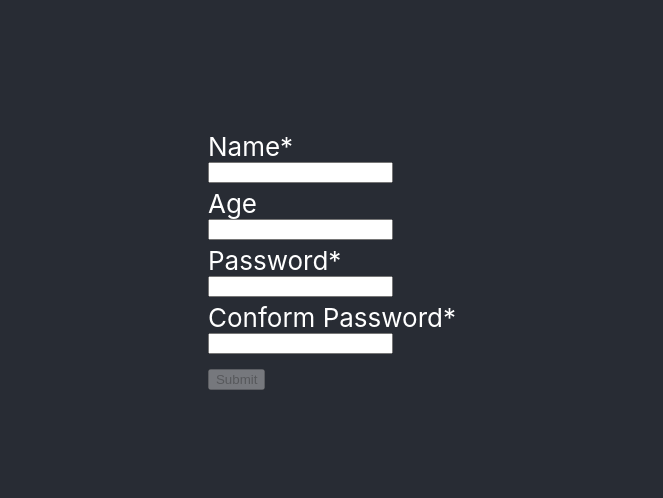
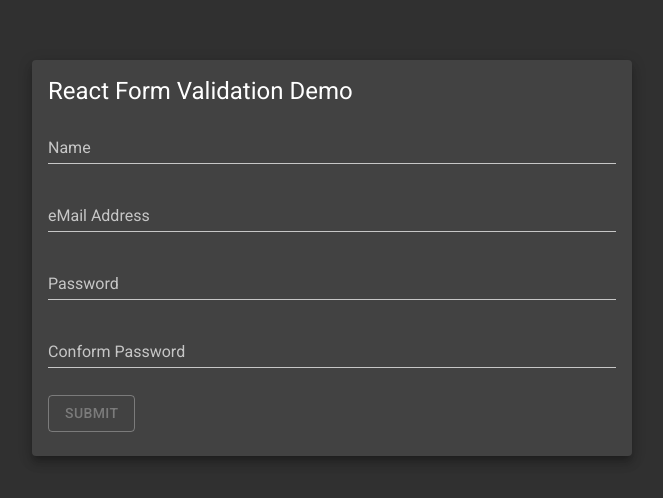
Before and after one commit to Digital-Logic/React-Form-Validator, a React (Create React App) app: page / in a window 1280 px wide. Shown: the part 142-640 px from the top of the page, without its empty margins (308-971 px from the left). Built offline with nearby package versions, Linux system fonts and the light colour scheme.

Commit message:
Working Demo

```diff
--- /dev/null
+++ b/jsconfig.json
@@ -0,0 +1,5 @@
+{
+    "compilerOptions": {
+        "target": "es2018"
+    }
+}
--- a/src/App.css
+++ /dev/null
@@ -1,28 +0,0 @@
-.App-logo {
-  animation: App-logo-spin infinite 20s linear;
-  height: 40vmin;
-}
-
-.App-header {
-  background-color: #282c34;
-  min-height: 100vh;
-  display: flex;
-  flex-direction: column;
-  align-items: center;
-  justify-content: center;
-  font-size: calc(10px + 2vmin);
-  color: white;
-}
-
-.App-link {
-  color: #61dafb;
-}
-
-@keyframes App-logo-spin {
-  from {
-    transform: rotate(0deg);
-  }
-  to {
-    transform: rotate(360deg);
-  }
-}
--- a/src/App.js
+++ b/src/App.js
@@ -1,17 +1,97 @@
 import React, { Component } from 'react';
-import './App.css';
-import BasicForm from './Components/BasicForm';
+import FormDemo from './demo/FormDemo';
+import Grid from '@material-ui/core/Grid';
+import Card from '@material-ui/core/Card';
+import Typography from '@material-ui/core/Typography';
+import CardContent from '@material-ui/core/CardContent';
+import applyTheme from './theme';
+import compose from 'recompose/compose';
+import { withStyles } from '@material-ui/core/styles';
+import PropTypes from 'prop-types';
+import Dialog from '@material-ui/core/Dialog';
+import DialogTitle from '@material-ui/core/DialogTitle';
+import DialogActions from '@material-ui/core/DialogActions';
+import DialogContent from '@material-ui/core/DialogContent';
+import List from '@material-ui/core/List';
+import ListItem from '@material-ui/core/ListItem';
+import ListItemText from '@material-ui/core/ListItemText';
+import Button from '@material-ui/core/Button';
+
+const styles = theme => ({
+    grid: {
+        minHeight: '400px',
+        height: '100vh'
+    },
+    card: {
+        maxWidth: 600
+    }
+});
 
 class App extends Component {
-  render() {
-    return (
-      <div className="App">
-        <header className="App-header">
-            <BasicForm />
-        </header>
-      </div>
-    );
-  }
+    state = {
+        openDialog: false,
+        formData: {}
+    };
+
+    onDialogClose = this.onDialogClose.bind(this);
+    onDialogClose() {
+        this.setState({
+            openDialog: false,
+            formData: {}
+        });
+    }
+
+    openDialog = this.openDialog.bind(this);
+    openDialog(formData) {
+        this.setState({
+            openDialog: true,
+            formData
+        });
+    }
+
+
+    render() {
+        const { classes } = this.props;
+
+        return (
+            <Grid className={classes.grid}
+                container justify="center" alignItems="center">
+
+                    <Card raised className={classes.card}>
+                        <CardContent>
+                            <Typography gutterBottom variant="h5">React Form Validation Demo</Typography>
+                            <FormDemo onSubmit={this.openDialog} />
+                        </CardContent>
+                    </Card>
+
+                    <Dialog open={this.state.openDialog} onClose={ this.onDialogClose }>
+                        <DialogTitle>Form Data Submited</DialogTitle>
+                        <DialogContent>
+                            <List>
+                            {
+                                Object.entries(this.state.formData).map(([key, value], index) => (
+                                    <ListItem key={index}>
+                                        <ListItemText>{`${key}: ${value}`}</ListItemText>
+                                    </ListItem>
+                                ))
+                            }
+                            </List>
+                        </DialogContent>
+                        <DialogActions>
+                            <Button onClick={this.onDialogClose}>Close</Button>
+                        </DialogActions>
+                    </Dialog>
+            </Grid>
+        );
+    }
+    static get propTypes() {
+        return {
+            classes: PropTypes.object.isRequired
+        };
+    }
 }
 
-export default App;
+export default compose (
+    applyTheme,
+    withStyles(styles)
+) (App);
--- a/src/UI/form/Input.js
+++ b/src/UI/form/Input.js
@@ -1,22 +1,41 @@
 import React from 'react';
 import PropTypes from 'prop-types';
 import withValidate from '../../validate/withValidate';
-import "./formElements.css";
+import Input from '@material-ui/core/Input';
+import InputLabel from '@material-ui/core/InputLabel';
+import FormHelperText from '@material-ui/core/FormHelperText';
+import FormControl from '@material-ui/core/FormControl';
+import { withStyles } from '@material-ui/core/styles';
+import compose from 'recompose/compose';
 
-function Input({label, onChange, value, errorMessage, ...props}) {
+
+const styles = theme => ({
+    error: {
+        color: theme.palette.error.main
+    }
+});
+
+function InputComponent({label, classes, value, onChange, errorMessage, ...props}) {
     return (
-        <label className="input-element">{ label }
-            <input onChange={ onChange } value={ value } {...props}/>
-            <span className="input-error">{ errorMessage }</span>
-        </label>
+        <FormControl fullWidth className={classes.root}>
+            <InputLabel>{ label }</InputLabel>
+            <Input value={value}
+                onChange={onChange}
+                {...props }/>
+            <FormHelperText className={classes.error}>{ errorMessage }</FormHelperText>
+        </FormControl>
     );
 }
 
-Input.propTypes = {
+InputComponent.propTypes = {
     label: PropTypes.string.isRequired,
     onChange: PropTypes.func.isRequired,
     value: PropTypes.string.isRequired,
-    errorMessage: PropTypes.string
-}
+    errorMessage: PropTypes.string,
+    classes: PropTypes.object.isRequired
+};
 
-export default withValidate(Input);
+export default compose(
+    withStyles(styles),
+    withValidate
+)(InputComponent);
--- a/src/UI/form/formElements.css
+++ /dev/null
@@ -1,14 +0,0 @@
-.input-element {
-    display: block;
-    margin: 5px 0;
-}
-
-.input-element input {
-    display: block;
-}
-
-.input-error {
-    color: red;
-    font-size: 0.7em;
-    font-weight: lighter;
-}
--- /dev/null
+++ b/src/demo/FormDemo.js
@@ -0,0 +1,97 @@
+import React, { PureComponent } from 'react';
+import { Input, Form} from '../UI/form';
+import { required, minLength, maxLength, isEmail, isEqualTo } from '../validate/validators';
+import Button from '@material-ui/core/Button';
+
+class BasicForm extends PureComponent {
+    state = {
+        name: '',
+        email: '',
+        password: '',
+        conformPassword: '',
+        isValid: false
+    };
+
+    onInputUpdate = this.onInputUpdate.bind(this);
+    onInputUpdate({ target: { name, value } }) {
+        this.setState({
+            [name]: value
+        });
+    }
+
+    onValidate = this.onValidate.bind(this);
+    onValidate(isValid) {
+        if (this.state.isValid !== isValid) {
+            this.setState({
+                isValid
+            });
+        }
+    }
+
+    onSubmit = this.onSubmit.bind(this);
+    onSubmit(event) {
+        event.preventDefault();
+
+        if(this.state.isValid) {
+            this.props.onSubmit(
+                Object.entries(this.state)
+                    .filter( ([key, value]) => key !== 'isValid' && key !== 'conformPassword')
+                    .reduce((acc, [key, value]) => {
+                        acc[key] = value;
+                        return acc;
+                    }, {})
+            );
+        }
+    }
+
+    render() {
+        const { name, email, password, conformPassword, isValid } = this.state;
+
+        return (
+            <Form
+                onSubmit={this.onSubmit}
+                onValidate={this.onValidate}
+                isValid={isValid}>
+                <Input
+                    label="Name"
+                    name="name"
+                    value={name}
+                    validate={[required(), minLength(5), maxLength(20)]}
+                    onChange={this.onInputUpdate} />
+                <Input
+                    label="eMail Address"
+                    name="email"
+                    value={email}
+                    validate={[required(), isEmail()]}
+                    onChange={this.onInputUpdate} />
+
+                <Input
+                    label="Password"
+                    name="password"
+                    value={password}
+                    type="password"
+                    validate={[required(), minLength(8), maxLength(20)]}
+                    onChange={this.onInputUpdate} />
+
+                <Input
+                    label="Conform Password"
+                    name="conformPassword"
+                    type="password"
+                    value={conformPassword}
+                    validate={[required(), isEqualTo(password)]}
+                    onChange={this.onInputUpdate} />
+
+                <Button
+                    style={{ marginTop: '0.5em'}}
+                    disabled={!isValid}
+                    type="submit"
+                    variant="outlined">Submit</Button>
+            </Form>
+        );
+    }
+
+
+}
+
+
+export default BasicForm;
--- a/src/index.css
+++ /dev/null
@@ -1,14 +0,0 @@
-body {
-  margin: 0;
-  padding: 0;
-  font-family: -apple-system, BlinkMacSystemFont, "Segoe UI", "Roboto", "Oxygen",
-    "Ubuntu", "Cantarell", "Fira Sans", "Droid Sans", "Helvetica Neue",
-    sans-serif;
-  -webkit-font-smoothing: antialiased;
-  -moz-osx-font-smoothing: grayscale;
-}
-
-code {
-  font-family: source-code-pro, Menlo, Monaco, Consolas, "Courier New",
-    monospace;
-}
--- a/src/index.js
+++ b/src/index.js
@@ -1,6 +1,5 @@
 import React from 'react';
 import ReactDOM from 'react-dom';
-import './index.css';
 import App from './App';
 import * as serviceWorker from './serviceWorker';
 
--- /dev/null
+++ b/src/theme.js
@@ -0,0 +1,27 @@
+import React from 'react';
+import { MuiThemeProvider, createMuiTheme } from '@material-ui/core/styles';
+import CssBaseline from '@material-ui/core/CssBaseline';
+import 'typeface-roboto';
+
+const darkTheme = {
+    typography: {
+        useNextVariants: true,
+    },
+    palette: {
+        type: 'dark'
+    }
+};
+
+function applyTheme(WrappedComponent) {
+    function ApplyTheme(props) {
+        return (
+            <MuiThemeProvider theme={createMuiTheme(darkTheme)}>
+                <CssBaseline />
+                <WrappedComponent {...props} />
+            </MuiThemeProvider>
+        );
+    }
+    return ApplyTheme;
+}
+
+export default applyTheme;
--- a/src/validate/validators.js
+++ b/src/validate/validators.js
@@ -1,3 +1,4 @@
+import isEmailValidator from 'validator/lib/isEmail';
 
 function required(message = 'This field is required') {
     return function _required(curValue) {
@@ -41,6 +42,14 @@ function maxLength (maxValue, message = `${maxValue} characters max`) {
     };
 }
 
+function isEmail(message = `Please enter a valid eMail address.`) {
+    return function _isEmail(email) {
+        if (isEmailValidator(email))
+            return '';
+        else return message;
+    }
+}
+
 // todo - isInteger, lessThan, greaterThan
 
 export {
@@ -48,5 +57,6 @@ export {
     isEqualTo,
     isNumber,
     minLength,
-    maxLength
+    maxLength,
+    isEmail
 };
```
Also changed, not shown: package.json (+9 -6 lines), 1 other file (tests, documents, lock files or other folders).
